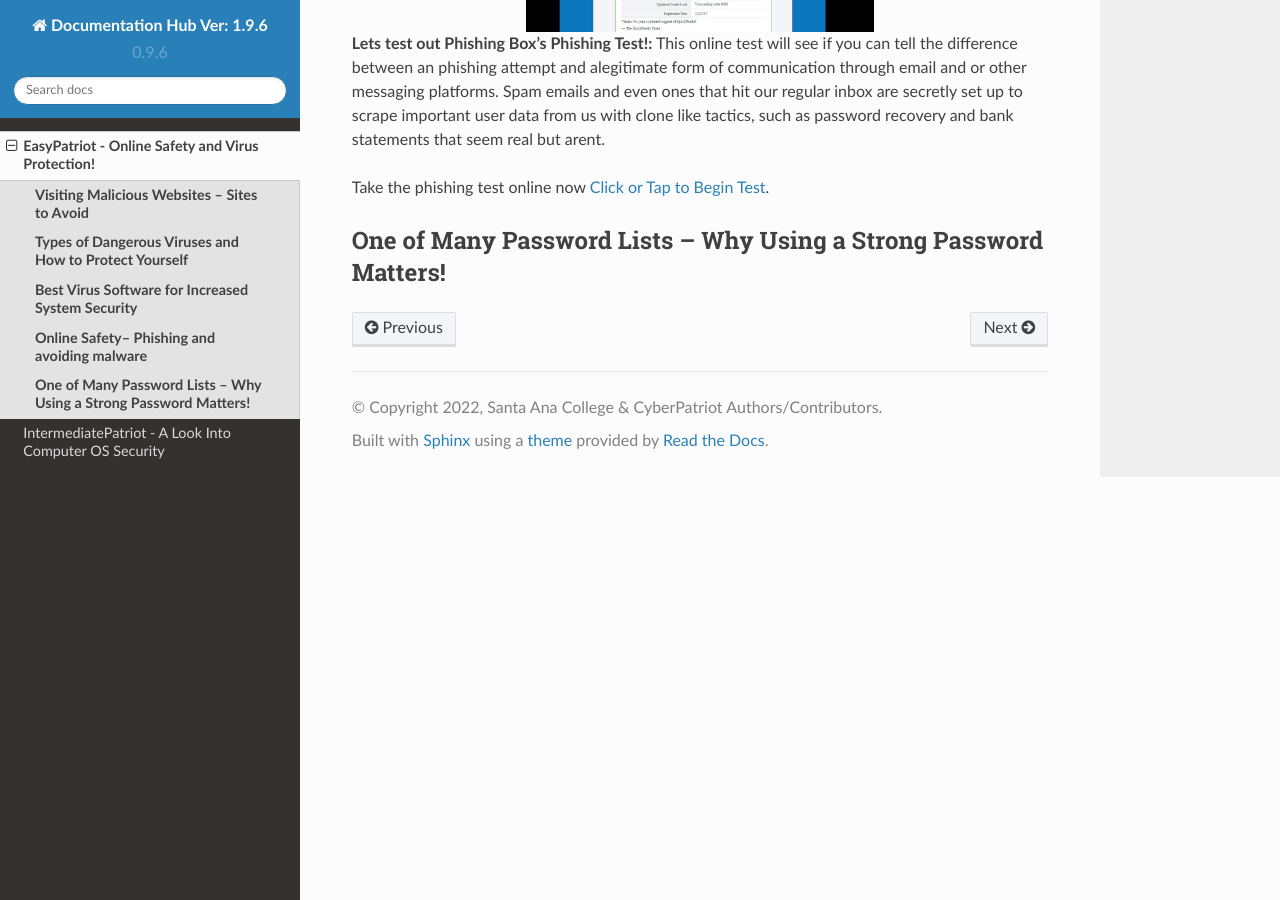
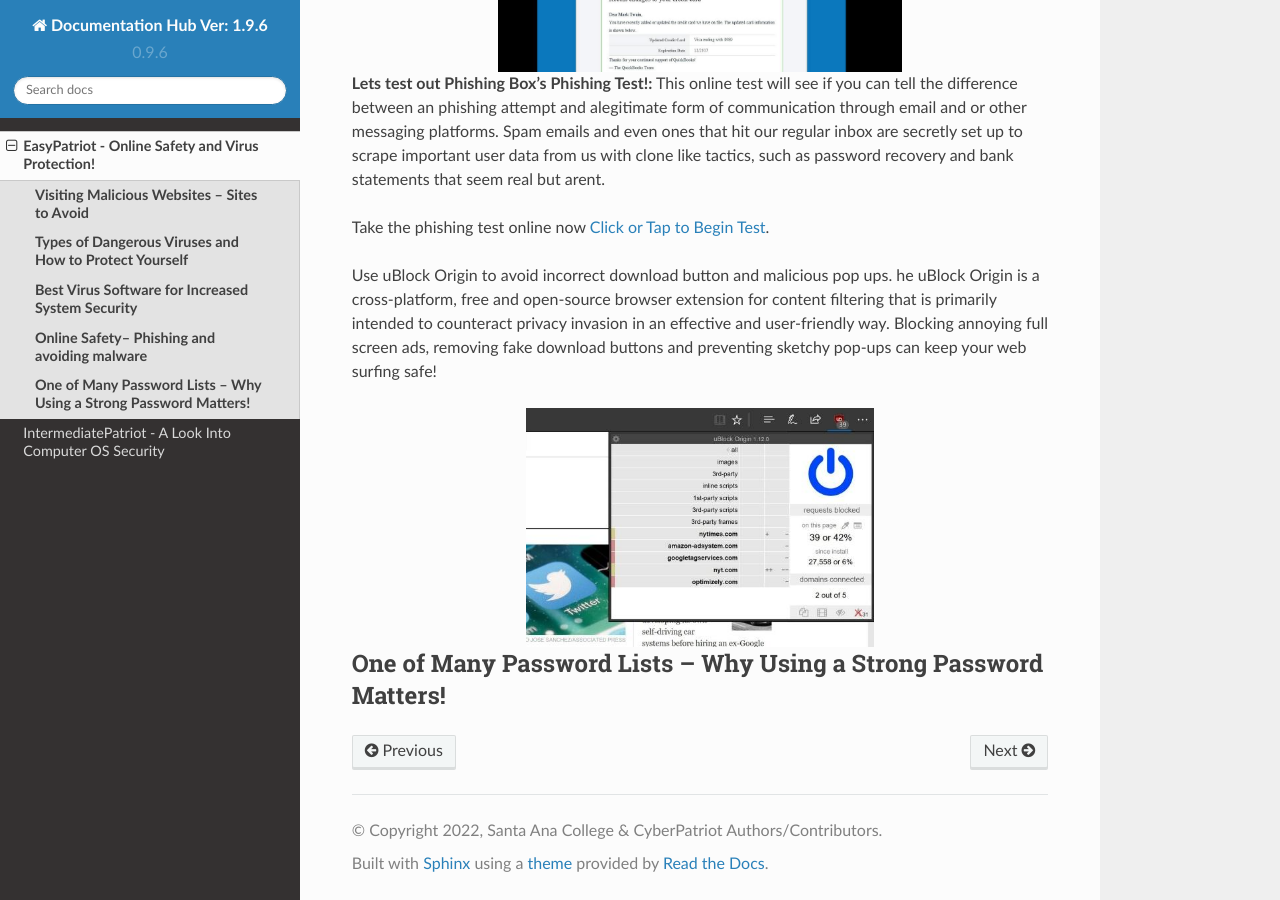
Before and after one commit to natt96z/cybersac, a Sphinx documentation site: the page built from docs/source/BeginnerEasyCybersac.rst, in a window 1280 px wide and 900 px high, scrolled down 8651 px. Built offline with Sphinx 7.4.7 and the Read the Docs theme 2.0.0, drawn with Linux system fonts in a browser that asks for light colours.

Commit message:
Update BeginnerEasyCybersac.rst

```diff
--- a/docs/source/BeginnerEasyCybersac.rst
+++ b/docs/source/BeginnerEasyCybersac.rst
@@ -177,7 +177,7 @@
 5. Finally, phishers exploit the information they have gathered to make fraudulent or unlawful purchases.
 
 .. image:: https://raw.githubusercontent.com/natt96z/cybersac/main/docs/img/41.jpg
-   :width: 50%
+   :width: 58%
    :align: center
 
 **Lets test out Phishing Box's Phishing Test!:** This online test will see if you can tell the difference between an phishing attempt and  alegitimate form of communication through email and or other messaging platforms. Spam emails and even ones that hit our regular inbox are secretly set up to scrape important user data from us with clone like tactics, such as password recovery and bank statements that seem real but arent.
@@ -187,6 +187,16 @@
 
 .. _Click or Tap to Begin Test: https://www.phishingbox.com/phishing-test/
 
+.. Note::
+Use uBlock Origin to avoid incorrect download button and malicious pop ups. he uBlock Origin is a cross-platform, free and open-source browser extension for content filtering that is primarily intended to counteract privacy invasion in an effective and user-friendly way. Blocking annoying full screen ads, removing fake download buttons and preventing sketchy pop-ups can keep your web surfing safe!
+
+.. image:: https://raw.githubusercontent.com/natt96z/cybersac/main/docs/img/42.jpg
+   :width: 50%
+   :align: center
+
+
+
+
 
 **One of Many Password Lists – Why Using a Strong Password Matters!**
 ~~~~~~~~~~~~~~~~~~~~~~~~~~~~~~~~~~~~~~~~~~~~~~~~~~~~~~~~~~~~~~~~~~~~~~~~~~~~
```
